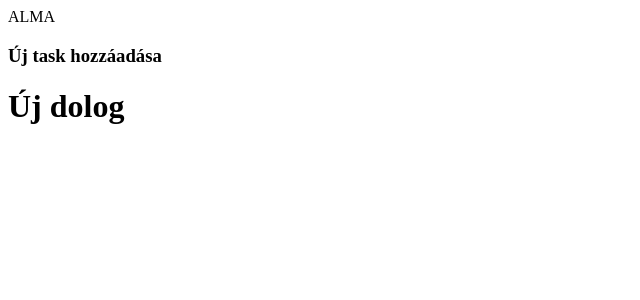
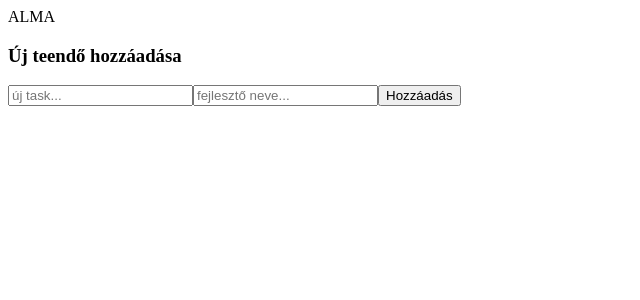
Before and after one commit to MarkoAlma/react_task_team_test, a React (Vite) app: page / in a window 1280 px wide. Shown: the top 300 px of the page, without its empty margins (0-640 px from the left). Built offline with nearby package versions, Linux system fonts and the light colour scheme.

Commit message:
DEV:form functionality

```diff
--- a/src/App.jsx
+++ b/src/App.jsx
@@ -1,6 +1,4 @@
 import { useState } from 'react'
-import reactLogo from './assets/react.svg'
-import viteLogo from '/vite.svg'
 import './App.css'
 import { AddTask } from './components/AddTask'
 
--- a/src/components/AddTask.jsx
+++ b/src/components/AddTask.jsx
@@ -1,10 +1,27 @@
 import React from 'react'
+import { useState } from 'react'
 
-export const AddTask = () => {
+export const AddTask = ({setTask}) => {
+  const [text,setText]=useState("")
+  const [assignedTo,setAssignedTo]=useState("")
+
+  const handleSubmit=(e)=>{
+    e.preventDefault()
+    if(!text || ! assignedTo) return;
+    const newTask={id:Date.now(),text, assignedTo,completed:false}
+    setTask(prev=>[...prev,newTask])
+    setText("")
+    setAssignedTo("")
+  }
+
   return (
     <div>
-      <h3>Új task hozzáadása</h3>
-      <h1>Új dolog</h1>
+      <h3>Új teendő hozzáadása</h3>
+      <form onSubmit={handleSubmit}>
+        <input type="text" placeholder='új task...' value={text} onChange={(e)=>setText(e.target.value)} />
+        <input type="text" placeholder='fejlesztő neve...' value={assignedTo} onChange={(e)=>setAssignedTo(e.target.value)} />
+        <button type="submit">Hozzáadás</button>
+      </form>
     </div>
   )
 }
```
